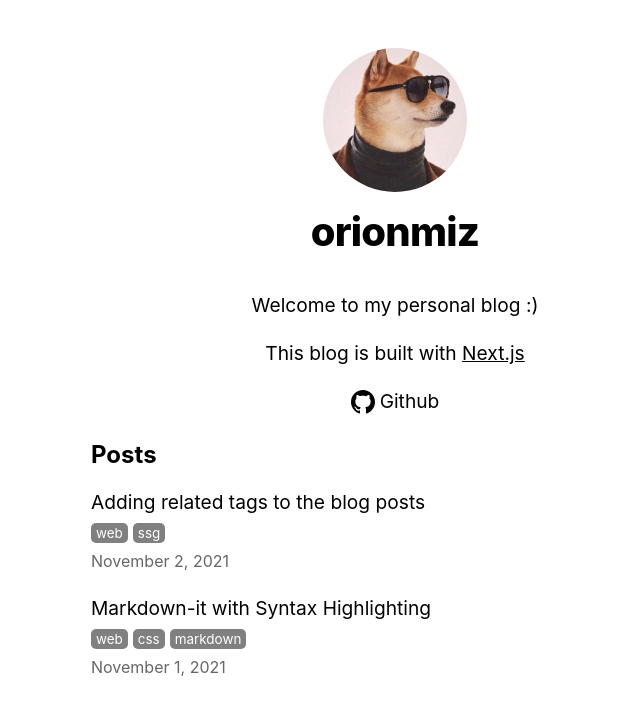
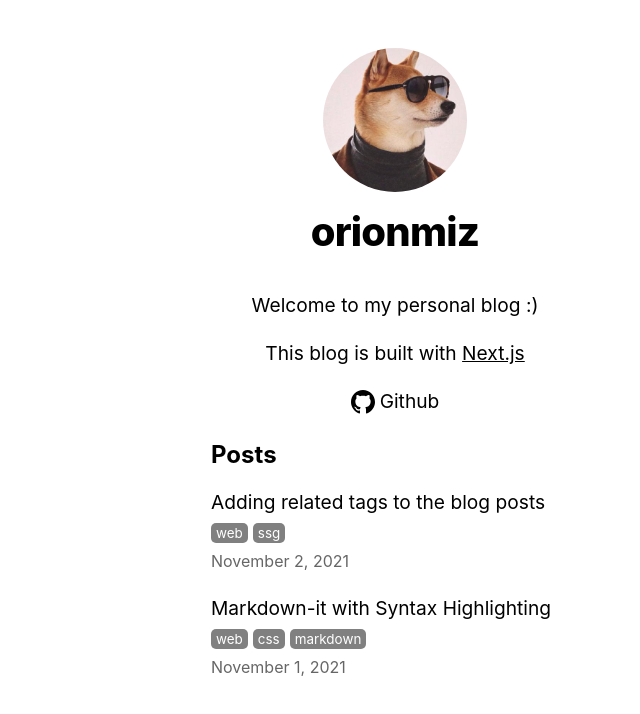
Before and after one commit to orionmiz/blog, a Next.js app in the folder src/: page / in a window 1280 px wide. Shown: the top 714 px of the page, without its empty margins (245-885 px from the left). Built offline with nearby package versions, Linux system fonts and the light colour scheme.

Commit message:
style(index): narrow body

```diff
--- a/src/components/layout.tsx
+++ b/src/components/layout.tsx
@@ -12,7 +12,7 @@ export default function Layout({ children, home }: {
   home?: boolean
 }) {
   return (
-    <div className={styles.container}>
+    <div className={home ? styles.narrowContainer : styles.container}>
       <Head>
         <link rel="icon" href="/favicon.ico" />
         <meta
--- a/src/styles/layout.module.css
+++ b/src/styles/layout.module.css
@@ -1,15 +1,21 @@
+.narrowContainer {
+  max-width: 25rem;
+  padding: 0 1rem;
+  margin: 3rem auto 6rem;
+}
+
 .container {
     max-width: 40rem;
     padding: 0 1rem;
     margin: 3rem auto 6rem;
-  }
+}
 
-  .header {
+.header {
     display: flex;
     flex-direction: column;
     align-items: center;
-  }
+}
 
-  .backToHome {
+.backToHome {
     margin: 3rem 0 0;
-  }
+}
```
